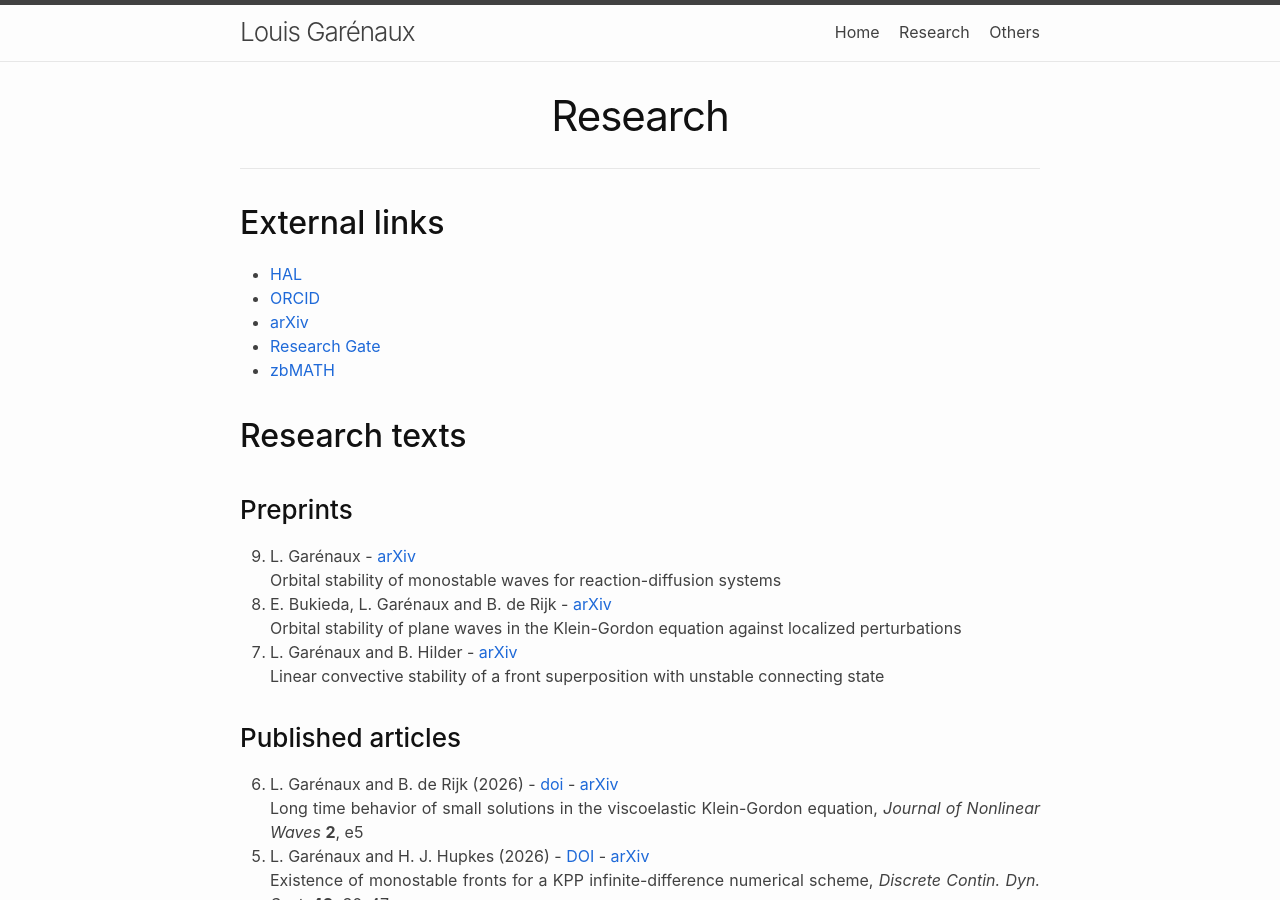
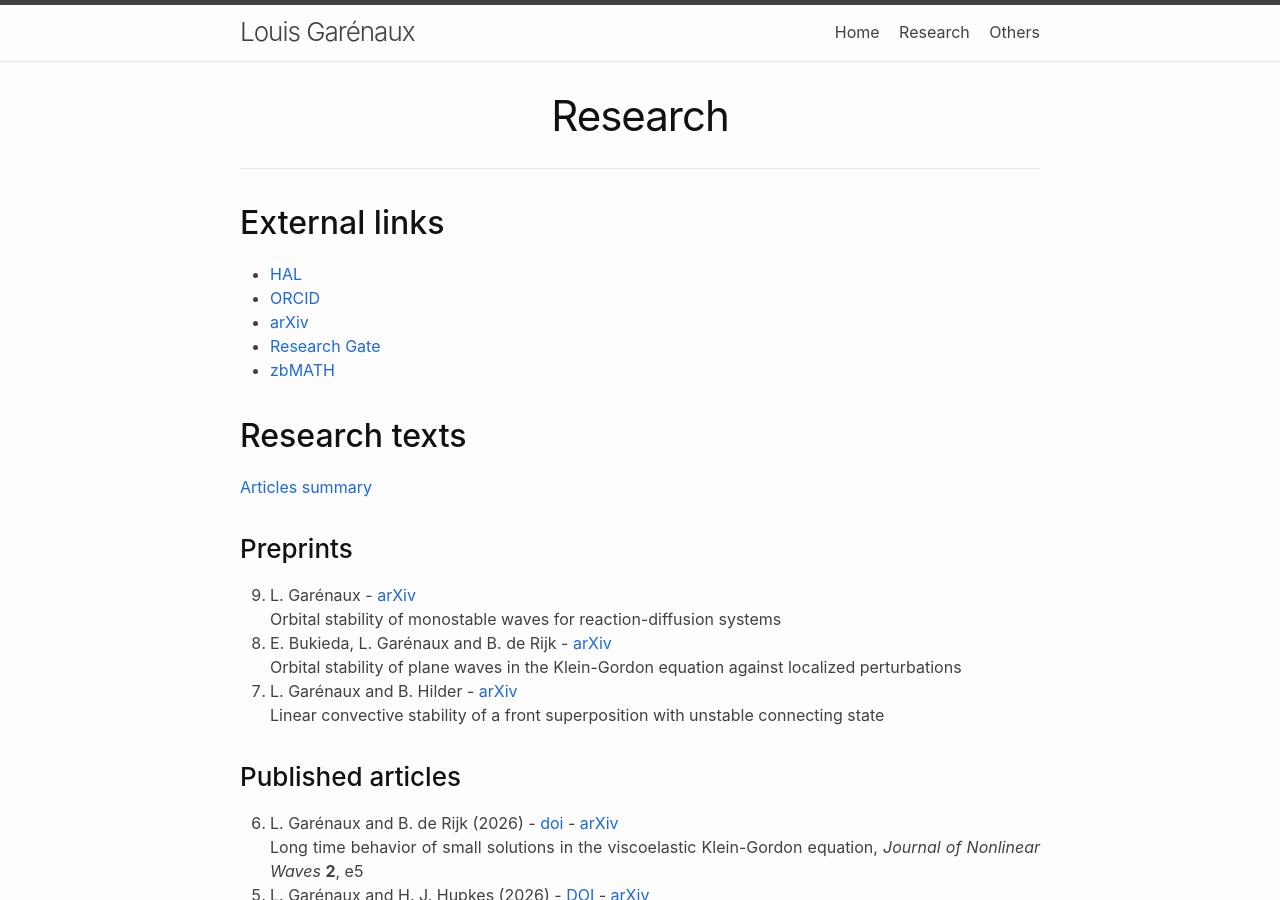
Before and after one commit to louisgarenaux/louisgarenaux.github.io, a Jekyll site: the page built from research.markdown, in a window 1280 px wide and 900 px high. Built offline with Jekyll 4.4.1, drawn with Linux system fonts in a browser that asks for light colours; nearby versions of some CDN libraries.

Commit message:
Update 404, Add works summary

```diff
--- a/404.html
+++ b/404.html
@@ -25,7 +25,7 @@ title: 404
 </style>
 
 <div class="container">
-  <img src="assets/images/404.png" width="300">
+  <!--img src="assets/images/404.png" width="300"-->
 
   <p><strong>Page not found.</strong></p>
   <p>The requested page could not be found.</p>
--- a/research.markdown
+++ b/research.markdown
@@ -24,6 +24,8 @@ title: Research
 
 ## Research texts
 
+[Articles summary][research-summary]
+
 ### Preprints
 
 {%- if site.path.preprints -%}
@@ -47,3 +49,6 @@ title: Research
 {%- if site.path.memoirs -%}
   {% include {{ site.path.memoirs }} %}
 {%- endif -%}
+
+
+[research-summary]: assets/research-summary.pdf
```
Also changed, not shown: assets/images/assertion.jpg (deleted), assets/images/output.jpg (deleted), 10 other files.
